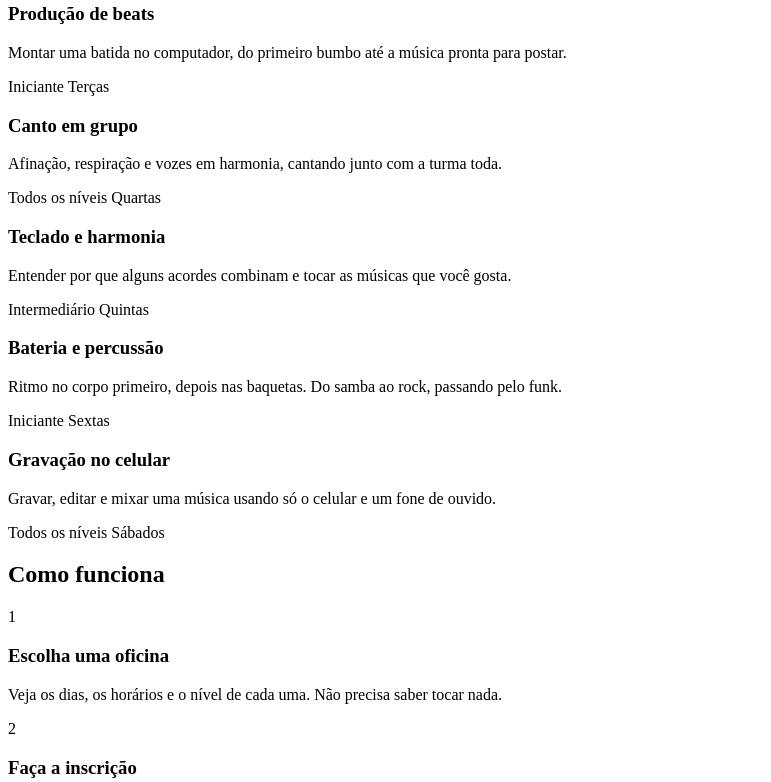
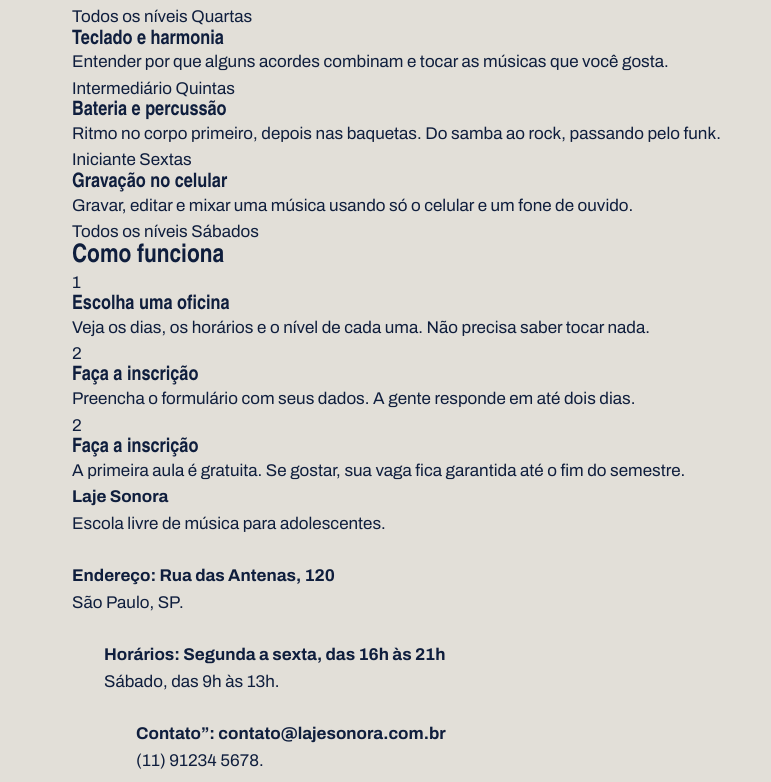
Before and after one commit to luccasaes-commits/laje_sonora, a plain HTML site: page index.html in a window 1280 px wide. Shown: the part 338-1120 px from the top of the page, without its empty margins (0-771 px from the left). Drawn offline with Linux system fonts and the light colour scheme; a web font is replaced by a local one.

Commit message:
atualização index.css

```diff
--- a/index.css
+++ b/index.css
@@ -0,0 +1,56 @@
+* {
+    margin: 0;
+    padding: 0;
+    box-sizing: border-box;
+}
+
+/* Variáveis */
+:root {
+    --concreto: #E2DFD8;
+    --concreto-escuro: #CBC7BE;
+    --tinta: #0F1E3D;
+    --caixa-dagua: #1F5FBF;
+    --fita: #F3C623;
+    --branco: #FFFFFF;
+
+    --fonte-cartaz: "Big Shoulders", "Arial Narrow", sans-serif;
+    --fonte-texto: "Archivo", Arial, sans-serif;
+}
+
+
+
+
+
+
+
+body {
+    background-color: var(--concreto);
+    color: var(--tinta);
+    font-family: var(--fonte-texto);
+    font-size: 17px;
+    line-height: 1.55;
+}
+
+
+
+
+
+
+
+a {
+    color: inherit;
+}
+
+h1,
+h2,
+h3 {
+    font-family: var(--fonte-cartaz);
+    font-weight: 900;
+    line-height: 0.95;
+}
+
+.conteudo {
+    max-width: 1200px;
+    margin-inline: auto;
+    padding-inline: 32px;
+}
--- a/index.html
+++ b/index.html
@@ -156,6 +156,26 @@
             </div>
         </div>
     </footer>
+    <br>
 </body>
-
+<div class="conteudo rodape-colunas">
+    <div class="rodape-coluna">
+        <h4>Endereço: Rua das Antenas, 120</h4>
+        <p>São Paulo, SP.</p>
+    </div>
 </html>
+<br>
+</body>
+<div class="conteudo rodape-colunas">
+    <div class="rodape-coluna">
+        <h4>Horários: Segunda a sexta, das 16h às 21h</h4>
+        <p>Sábado, das 9h às 13h.</p>
+    </div>
+</html>
+<br>
+</body>
+<div class="conteudo rodape-colunas">
+    <div class="rodape-coluna">
+      <h4>Contato”: contato@lajesonora.com.br</h4>
+      <p>(11) 91234 5678.</p>
+    </div>
```
